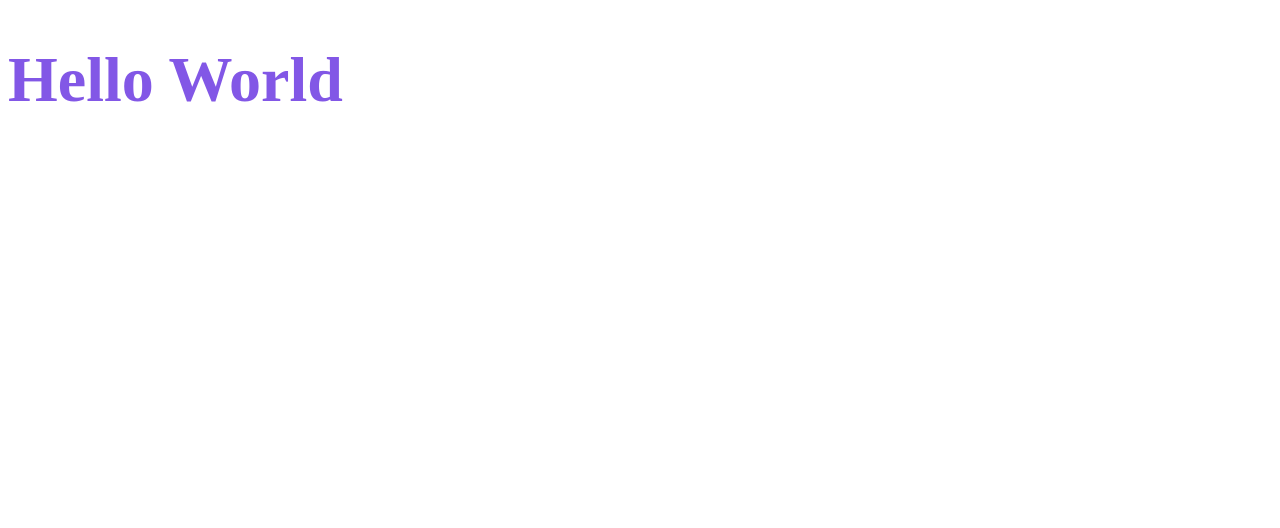
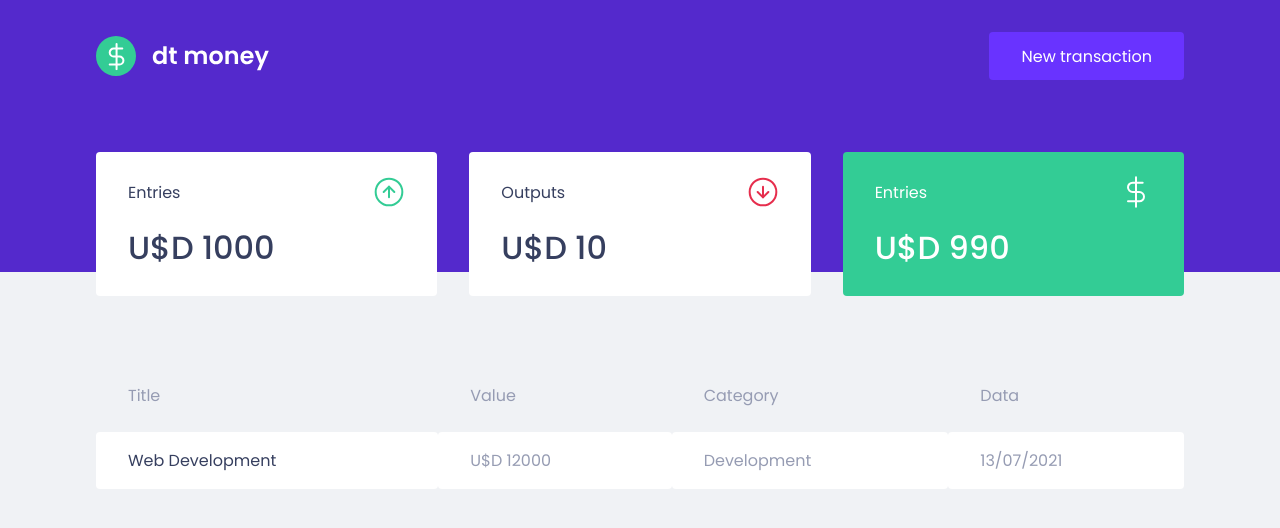
Before and after one commit to william-takayama/ignite-reactjs, a React (Create React App) app in the folder reactjs/chapters/02/dtmoney/: page / in a window 1280 px wide. Shown: the top 528 px of the page. Built offline with nearby package versions, Linux system fonts and the light colour scheme.

Commit message:
feat: creating basic components

```diff
--- a/reactjs/chapters/02/dtmoney/public/index.html
+++ b/reactjs/chapters/02/dtmoney/public/index.html
@@ -1,10 +1,19 @@
 <!DOCTYPE html>
 <html lang="en">
   <head>
+    <link rel="preconnect" href="https://fonts.googleapis.com" />
+    <link rel="preconnect" href="https://fonts.gstatic.com" crossorigin />
     <meta charset="utf-8" />
     <meta name="viewport" content="width=device-width, initial-scale=1" />
 
+    <link rel="shortcut icon" href="favicon.png" type="image/" />
+
     <title>dtmoney</title>
+
+    <link
+      href="https://fonts.googleapis.com/css2?family=Poppins:wght@400;500;600&display=swap"
+      rel="stylesheet"
+    />
   </head>
   <body>
     <noscript>You need to enable JavaScript to run this app.</noscript>
--- a/reactjs/chapters/02/dtmoney/src/App.tsx
+++ b/reactjs/chapters/02/dtmoney/src/App.tsx
@@ -1,14 +1,13 @@
-import styled from "styled-components";
-
-const Title = styled.h1`
-  font-size: 64px;
-  color: #8257e6;
-`;
+import { Dashboard } from "./components/Dashboard";
+import { Header } from "./components/Header";
+import { GlobalStyle } from "./styles/globals";
 
 export function App() {
   return (
-    <div>
-      <Title>Hello World</Title>
-    </div>
+    <>
+      <Header />
+      <Dashboard />
+      <GlobalStyle />
+    </>
   );
 }
--- /dev/null
+++ b/reactjs/chapters/02/dtmoney/src/components/Dashboard/index.tsx
@@ -0,0 +1,12 @@
+import { Summary } from "../Summary";
+import { TransactionTable } from "../TransactionTable";
+import { Container } from "./styles";
+
+export function Dashboard() {
+  return (
+    <Container>
+      <Summary />
+      <TransactionTable />
+    </Container>
+  );
+}
--- /dev/null
+++ b/reactjs/chapters/02/dtmoney/src/components/Dashboard/styles.ts
@@ -0,0 +1,7 @@
+import styled from "styled-components";
+
+export const Container = styled.main`
+  max-width: 1120px;
+  margin: 0 auto;
+  padding: 2.5rem 1rem;
+`;
--- /dev/null
+++ b/reactjs/chapters/02/dtmoney/src/components/Header/index.tsx
@@ -0,0 +1,13 @@
+import logo from "../../assets/logo.svg";
+import { Container, Content } from "./styles";
+
+export function Header() {
+  return (
+    <Container>
+      <Content>
+        <img src={logo} alt="dt money" />
+        <button type="button">New transaction</button>
+      </Content>
+    </Container>
+  );
+}
--- /dev/null
+++ b/reactjs/chapters/02/dtmoney/src/components/Header/styles.ts
@@ -0,0 +1,31 @@
+import styled from "styled-components";
+
+export const Container = styled.header`
+  background: var(--blue);
+`;
+
+export const Content = styled.div`
+  max-width: 1120px;
+  margin: 0 auto;
+  padding: 2rem 1rem 12rem;
+
+  display: flex;
+  align-items: center;
+  justify-content: space-between;
+
+  button {
+    font-size: 1rem;
+    color: #fff;
+    background: var(--blue-light);
+    border: 0;
+    padding: 0 2rem;
+    border-radius: 0.25rem;
+    height: 3rem;
+
+    transition: filter 0.2s;
+
+    &:hover {
+      filter: brightness(0.9);
+    }
+  }
+`;
--- /dev/null
+++ b/reactjs/chapters/02/dtmoney/src/components/Summary/index.tsx
@@ -0,0 +1,36 @@
+import incomeImg from "../../assets/income.svg";
+import outcomeImg from "../../assets/outcome.svg";
+import totalImg from "../../assets/total.svg";
+
+import { Container } from "./styles";
+
+export function Summary() {
+  return (
+    <Container>
+      <div>
+        <header>
+          <p>Entries</p>
+          <img src={incomeImg} alt="entries" />
+        </header>
+
+        <strong>U$D 1000</strong>
+      </div>
+      <div>
+        <header>
+          <p>Outputs</p>
+          <img src={outcomeImg} alt="entries" />
+        </header>
+
+        <strong>U$D 10</strong>
+      </div>
+      <div className="highlight-background">
+        <header>
+          <p>Entries</p>
+          <img src={totalImg} alt="entries" />
+        </header>
+
+        <strong>U$D 990</strong>
+      </div>
+    </Container>
+  );
+}
--- /dev/null
+++ b/reactjs/chapters/02/dtmoney/src/components/Summary/styles.ts
@@ -0,0 +1,34 @@
+import styled from "styled-components";
+
+export const Container = styled.div`
+  display: grid;
+  grid-template-columns: repeat(3, 1fr);
+  gap: 2rem;
+  margin-top: -10rem;
+
+  div {
+    background: var(--shape);
+    padding: 1.5rem 2rem;
+    border-radius: 0.25rem;
+    color: var(--text-title);
+
+    header {
+      display: flex;
+      align-items: center;
+      justify-content: space-between;
+    }
+
+    strong {
+      display: block;
+      margin-top: 1rem;
+      font-size: 2rem;
+      font-weight: 500;
+      line-height: 3rem;
+    }
+
+    &.highlight-background {
+      background: var(--green);
+      color: #fff;
+    }
+  }
+`;
--- /dev/null
+++ b/reactjs/chapters/02/dtmoney/src/components/TransactionTable/index.tsx
@@ -0,0 +1,25 @@
+import { Container } from "./styles";
+
+export function TransactionTable() {
+  return (
+    <Container>
+      <table>
+        <thead>
+          <th>Title</th>
+          <th>Value</th>
+          <th>Category</th>
+          <th>Data</th>
+        </thead>
+
+        <tbody>
+          <tr>
+            <td>Web Development</td>
+            <td>U$D 12000</td>
+            <td>Development</td>
+            <td>13/07/2021</td>
+          </tr>
+        </tbody>
+      </table>
+    </Container>
+  );
+}
--- /dev/null
+++ b/reactjs/chapters/02/dtmoney/src/components/TransactionTable/styles.ts
@@ -0,0 +1,39 @@
+import styled from "styled-components";
+
+export const Container = styled.div`
+  display: flex;
+  margin-top: 4rem;
+
+  table {
+    width: 100%;
+    border-spacing: 0 0.5rem;
+
+    th {
+      color: var(--text-body);
+      font-weight: 400;
+      padding: 1rem 2rem;
+      text-align: left;
+      line-height: 1.5rem;
+    }
+
+    td {
+      padding: 1rem 2rem;
+      border: 0;
+      background: var(--shape);
+      color: var(--text-body);
+      border-radius: 0.25rem;
+
+      &:first-child {
+        color: var(--text-title);
+      }
+
+      &.deposit {
+        color: var(--green);
+      }
+
+      &.withdraw {
+        color: var(--red);
+      }
+    }
+  }
+`;
--- /dev/null
+++ b/reactjs/chapters/02/dtmoney/src/styles/globals.ts
@@ -0,0 +1,56 @@
+import { createGlobalStyle } from "styled-components";
+
+export const GlobalStyle = createGlobalStyle`
+  :root {
+    --background: #F0F2F5;
+    --red: #E52E4D;
+    --green: #33CC95;;
+    --blue: #5429CC;
+    --blue-light: #6933FF;
+
+    --text-title: #363F5F;
+    --text-body: #969CB3;
+
+
+    --shape: #FFF;
+  }
+
+  * {
+    margin: 0;
+    padding: 0;
+    box-sizing: border-box;
+  }
+
+  html {
+    @media (max-width: 1080px) {
+      font-size: 93.75%;
+    }
+
+    @media (max-width: 728px) {
+      font-size: 87.5%;
+    }
+  }
+
+  body {
+    background: var(--background);
+    --webkit-font-smoothing: antialiased;
+  }
+
+  body, input, textarea, button {
+    font-family: 'Poppins', sans-serif;
+    font-weight: 400;
+  }
+
+  h1, h2, h3, h4, h5, h6, strong {
+    font-weight: 600;
+  }
+
+  button {
+    cursor: pointer;
+  }
+
+  [disabled] {
+    opacity: 0.6;
+    cursor: not-allowed;
+  }
+`;
```
